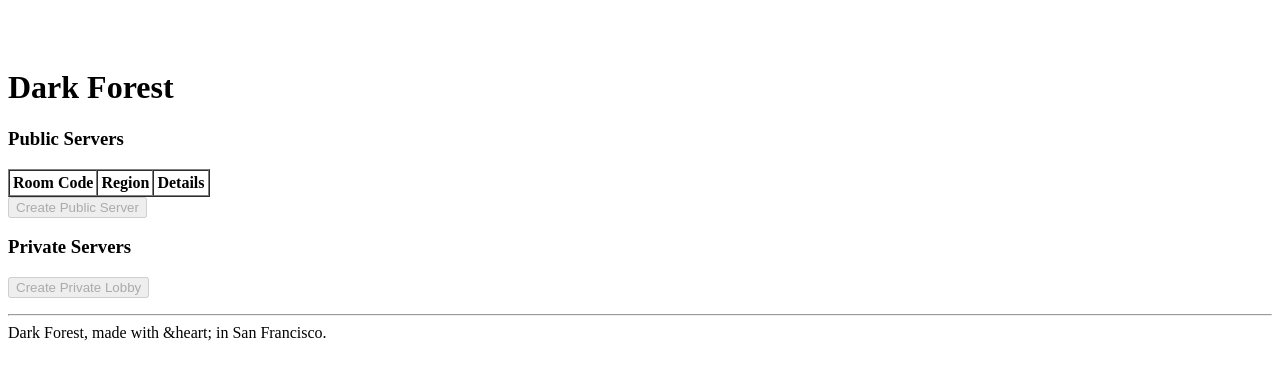
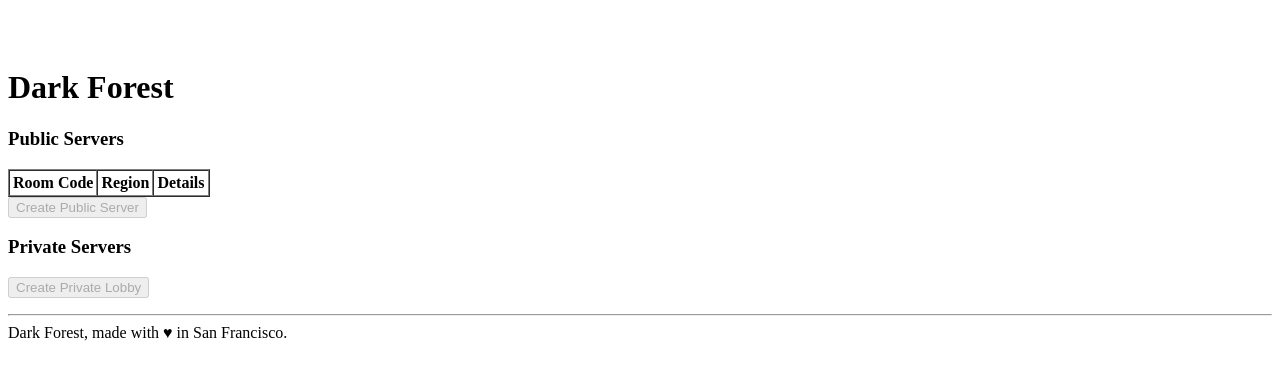
Before and after one commit to philihp/dark-forest, a React (Vite) app in the folder client/web/: page / in a window 1280 px wide. Shown: the top 380 px of the page. Built offline with nearby package versions, Linux system fonts and the light colour scheme.

Commit message:
fix: heart character

```diff
--- a/client/web/src/pages/Home.tsx
+++ b/client/web/src/pages/Home.tsx
@@ -85,7 +85,7 @@ const Home = () => {
         </button>
       </p>
       <hr />
-      Dark Forest, made with &heart; in San Francisco.
+      Dark Forest, made with ♥ in San Francisco.
     </>
   )
 }
```
